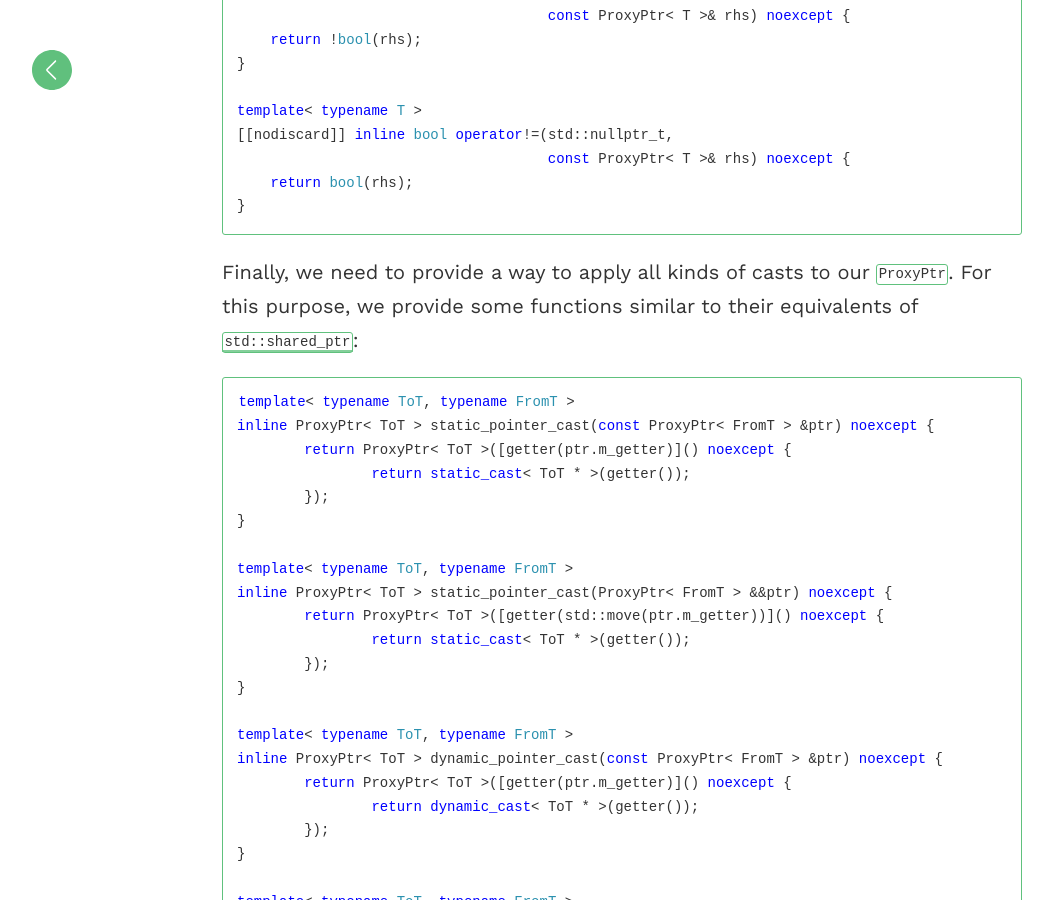
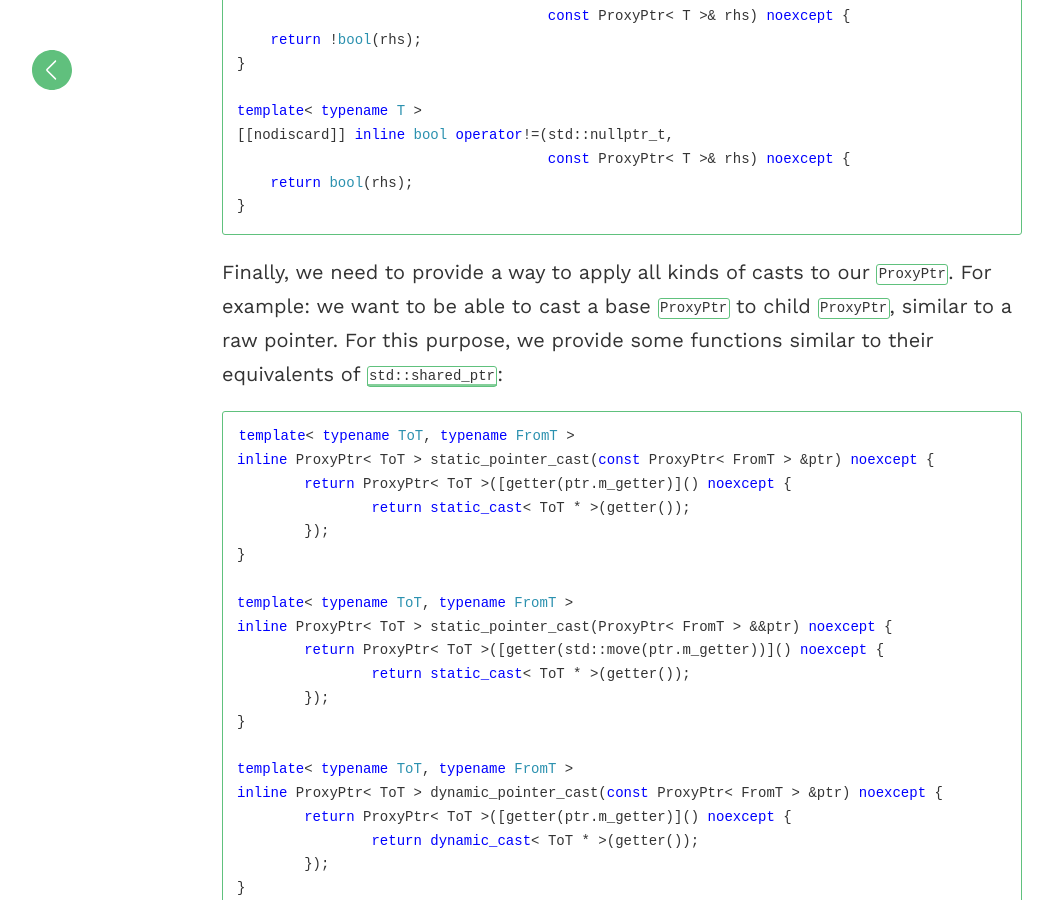
Before and after one commit to matt77hias/Blog, a Jekyll site: the page built from _posts/2018-01-28-the-universal-pointer.md, in a window 1280 px wide and 900 px high, scrolled down 6735 px. Shown: the whole window, without its empty margins (18-1071 px from the left). Built offline with Jekyll 4.4.1, drawn with Linux system fonts in a browser that asks for light colours; comment, search, counter and statistics services are not loaded.

Commit message:
Update 2018-01-28-the-universal-pointer.md

````diff
--- a/_posts/2018-01-28-the-universal-pointer.md
+++ b/_posts/2018-01-28-the-universal-pointer.md
@@ -201,6 +201,7 @@ template< typename T >
 ```
 
 Finally, we need to provide a way to apply all kinds of casts to our `ProxyPtr`.
+For example: we want to be able to cast a base `ProxyPtr` to child `ProxyPtr`, similar to a raw pointer.
 For this purpose, we provide some functions similar to their equivalents of [`std::shared_ptr`](http://en.cppreference.com/w/cpp/memory/shared_ptr/pointer_cast):
 
 ```c++
````
